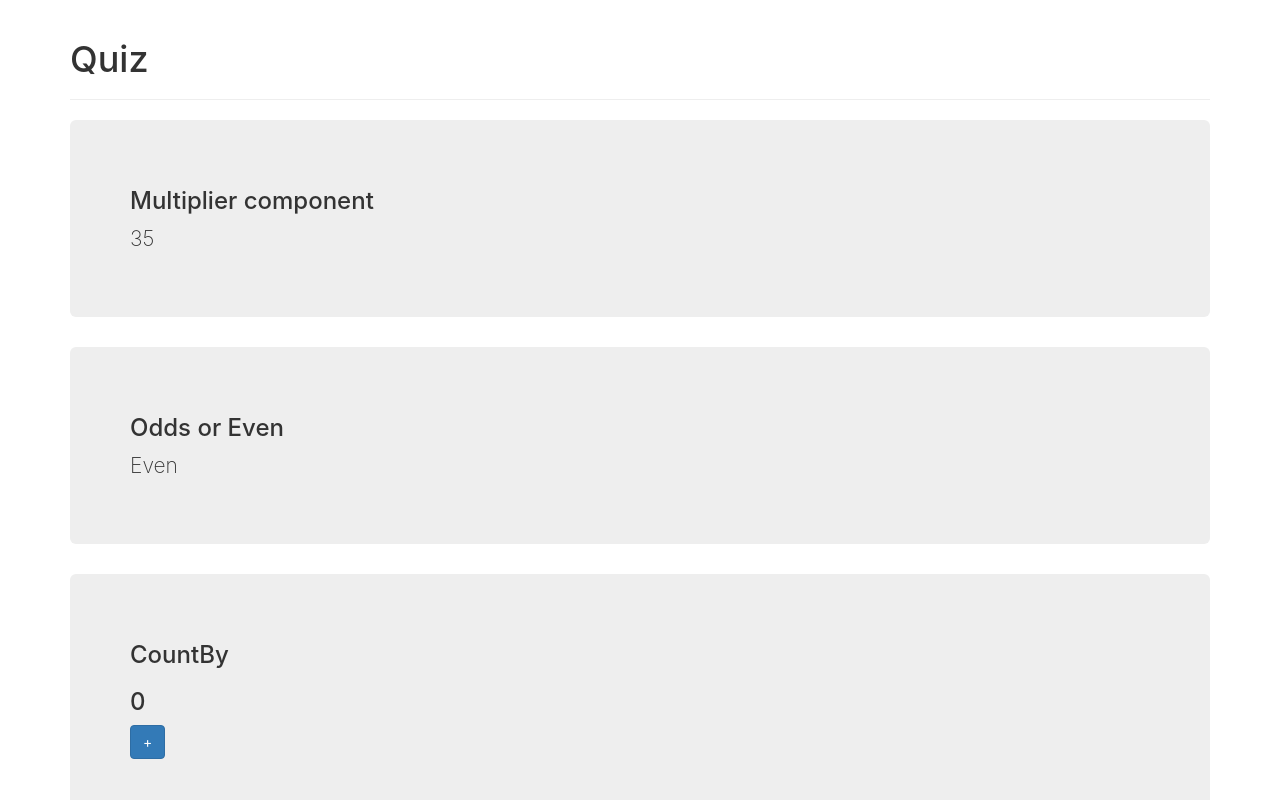
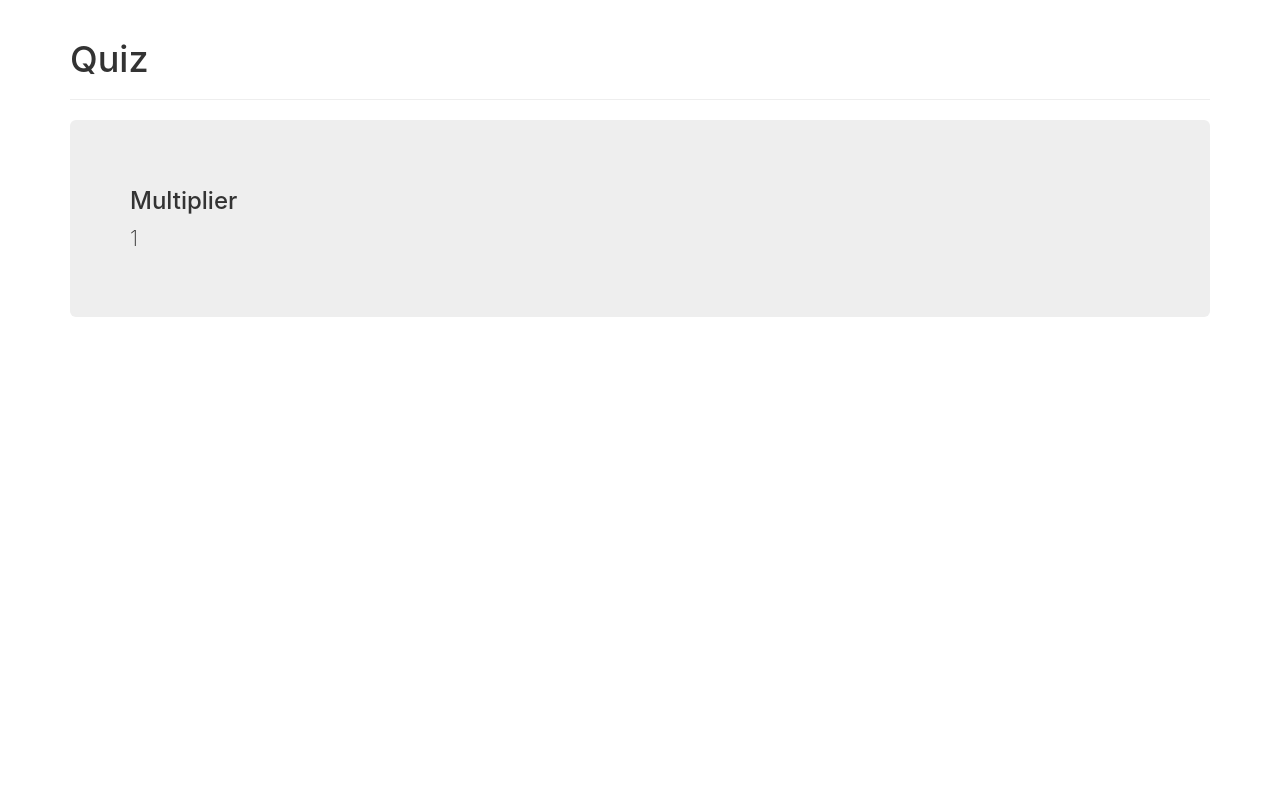
Before and after one commit to kitespin/React_Quiz_Answers, a React (Create React App) app: page /multiplier/1/1 in a window 1280 px wide. Shown: the top 800 px of the page. Built offline with nearby package versions, Linux system fonts and the light colour scheme.

Commit message:
added routes just need to add props to minimum length

```diff
--- a/package.json
+++ b/package.json
@@ -5,6 +5,7 @@
   "dependencies": {
     "react": "^16.9.0",
     "react-dom": "^16.9.0",
+    "react-router-dom": "^5.0.1",
     "react-scripts": "3.1.1"
   },
   "scripts": {
--- a/src/App.js
+++ b/src/App.js
@@ -1,5 +1,12 @@
 import React from 'react';
 import './App.css';
+// import the ReactRouter components
+import {
+    BrowserRouter as Router,
+    Route,
+    Switch,
+} from "react-router-dom";
+
 
 import Header from "./Header";
 import Multiplier from "./Multiplier";
@@ -8,14 +15,37 @@ import CountBy from "./CountBy";
 import HideMe from "./HideMe";
 import MinimumLength from "./MinimumLength";
 
+
 const App = () => (
-  <React.Fragment>
-  <Header />
-  <Multiplier x={ 5 } y= { 7 } />
-  <EvenClicks />
-  <CountBy step={5}/>
-  <HideMe>I love cheese triangles</HideMe>
-  <MinimumLength />
-  </React.Fragment>
+
+  <Router>
+    <React.Fragment>
+
+      <Header />
+      {/* <Multiplier x={ 5 } y= { 7 } /> */}
+      {/* <EvenClicks /> */}
+      {/*<CountBy step={5}/> */}
+      {/*<HideMe>I love cheese triangles</HideMe> */}
+      {/* <MinimumLength /> */}
+
+      <Switch>
+
+      <Route exact path="/evenclicks" component={ EvenClicks }/>
+      <Route exact path="/minimumlength" component={ MinimumLength }/>
+      <Route path="/multiplier/:x/:y" render={ ({ match }) => (
+        <Multiplier x={ +match.params.x } y={ +match.params.y } />
+         ) } />
+      <Route path="/countby/:step" render={ ({ match }) => (
+        <CountBy step={ +match.params.step } />
+       ) } />
+      <Route path="/hideme" render={ () => (
+        <HideMe>I love cheese triangles</HideMe>
+         ) } />
+
+     </Switch>
+    </React.Fragment>
+  </Router>
+
 );
+
 export default App;
--- a/src/EvenClicks.js
+++ b/src/EvenClicks.js
@@ -23,7 +23,7 @@ class EvenClicks extends Component {
         return (
             <div className="jumbotron">
                 <h3>Odds or Even</h3>
-            {/* when onClick get the count and check if it is divisible by 2 if true return even */}
+                {/* when onClick get the count and check if it is divisible by 2 if true return even */}
                 <p onClick={ this.handleClick }>{ count % 2 === 0 ? "Even" : "Odd" }</p>
             </div>
         );
--- a/src/HideMe.js
+++ b/src/HideMe.js
@@ -33,7 +33,6 @@ constructor(props) {
 			</div>
 		);
 	}
-
 }
 
 
--- a/src/Multiplier.js
+++ b/src/Multiplier.js
@@ -6,7 +6,7 @@ class Multiplier extends Component {
 		let { x , y } = this.props
 		return(
 			<div className="jumbotron">
-				<h3>Multiplier component</h3>
+				<h3>Multiplier</h3>
 				<p> { x * y } </p>
 			</div>
 		);
```
Also changed, not shown: 1 other file (tests, documents, lock files or other folders).
